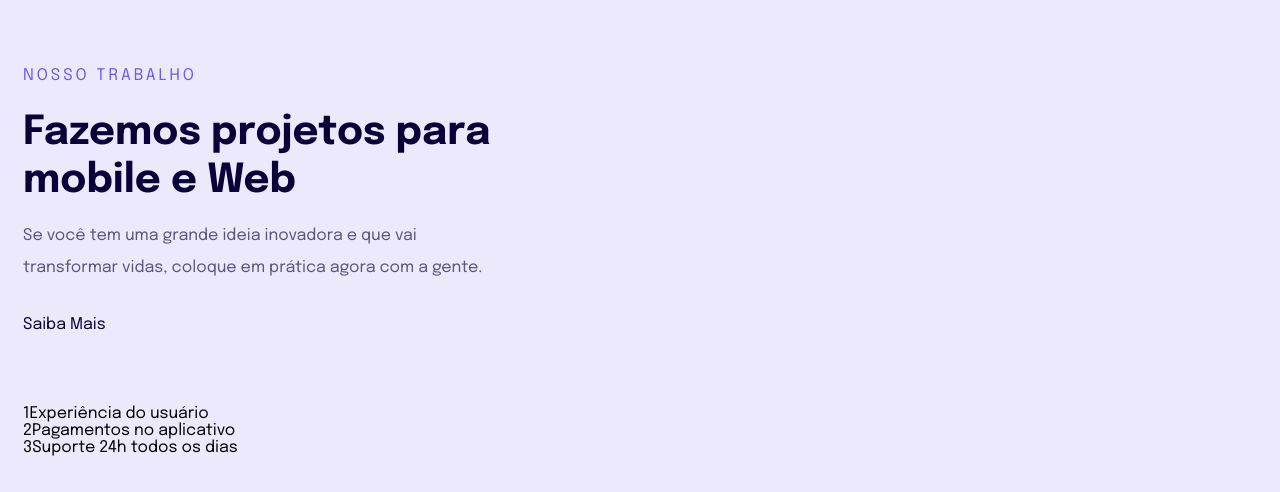
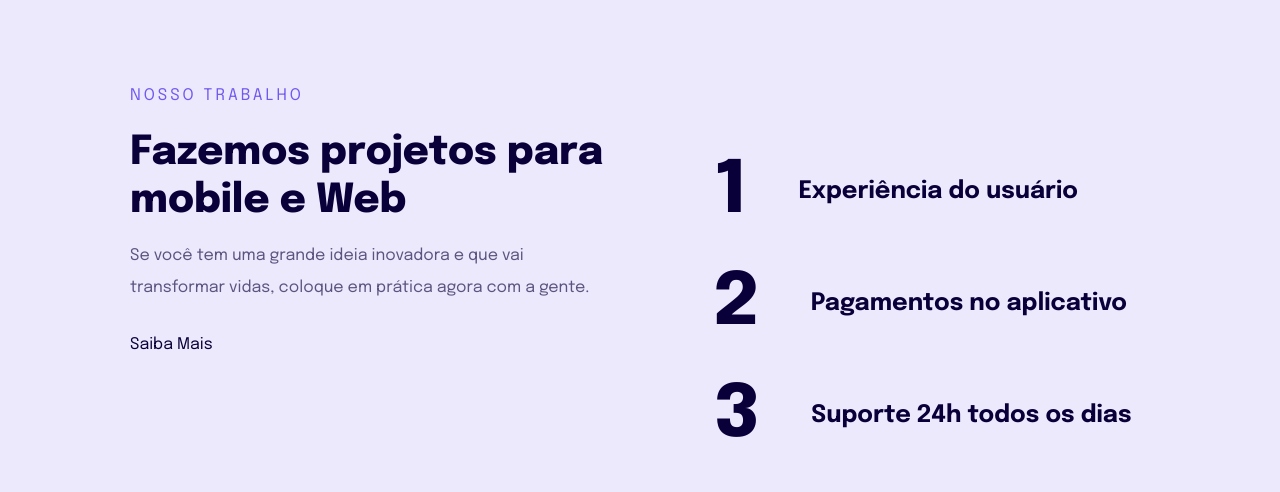
Before and after one commit to bpinheiro8/projeto-site-responsivo-simples, a plain HTML site: page index.html in a window 1280 px wide. Drawn offline with Linux system fonts and the light colour scheme.

Commit message:
creating html and style

```diff
--- a/index.html
+++ b/index.html
@@ -15,21 +15,19 @@
   </head>
   <body>
     <main>
+      <div>
         <p>NOSSO TRABALHO</p>
-      <h1>
-        Fazemos projetos para <br />
-        mobile e Web
-      </h1>
-      <p>
-        Se você tem uma grande ideia inovadora e que vai <br />
-        transformar vidas, coloque em prática agora com a gente.
-      </p>
+        <h1>Fazemos projetos para mobile e Web</h1>
+        <p>Se você tem uma grande ideia inovadora e que vai transformar vidas, coloque em prática agora com a gente.</p>
         <a href="#">Saiba Mais</a>
+      </div>
+      <div>
         <ul>
           <li><span>1</span>Experiência do usuário</li>
           <li><span>2</span>Pagamentos no aplicativo</li>
           <li><span>3</span>Suporte 24h todos os dias</li>
         </ul>
+      </div>
     </main>
   </body>
 </html>
--- a/style.css
+++ b/style.css
@@ -17,9 +17,14 @@ body {
   font-family: "Epilogue", sans-serif;
 }
 
+main {
+  max-width: 33rem;
+  margin: 0 auto;
+}
+
 main p:first-child {
   color: #7158ef;
-  letter-spacing: 0.3rem;
+  letter-spacing: 3px;
   text-transform: uppercase;
   line-height: 3.2rem;
   margin-bottom: 1.7rem;
@@ -30,6 +35,7 @@ h1 {
   line-height: 4.8rem;
   color: #090039;
   margin-bottom: 1.5rem;
+  font-weight: 800;
 }
 
 h1 + p {
@@ -51,3 +57,46 @@ ul {
   list-style: none;
   margin-top: 7.2rem;
 }
+
+ul li {
+  font-weight: 700;
+  font-size: 2.4rem;
+  line-height: 3.2rem;
+  color: #090039;
+  max-width: 25.7rem;
+  display: flex;
+  gap: 3.8rem;
+}
+
+ul li span {
+  font-weight: 800;
+  font-size: 7.2rem;
+  line-height: 8rem;
+  letter-spacing: -2px;
+  color: #090039;
+}
+
+ul li + li {
+  margin-top: 3.2rem;
+}
+
+@media (min-width: 700px) {
+  body {
+    padding: 8rem;
+  }
+  main {
+    max-width: 1020px;
+    display: flex;
+    gap: 10rem;
+  }
+
+  main > div {
+    max-width: 484px;
+  }
+
+  ul li {
+    gap: 5.3rem;
+    max-width: 450px;
+    align-items: center;
+  }
+}
```
Lines whose indentation alone changed are shown as unchanged.
